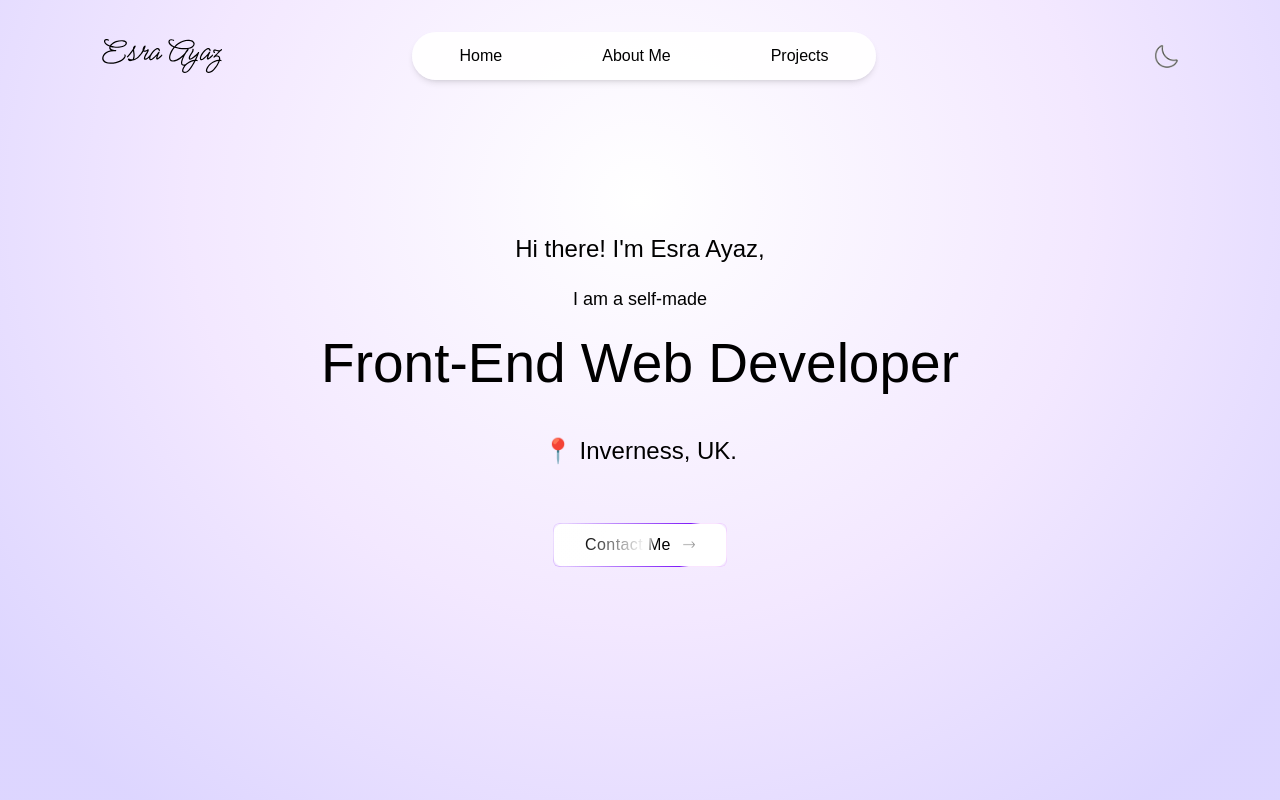
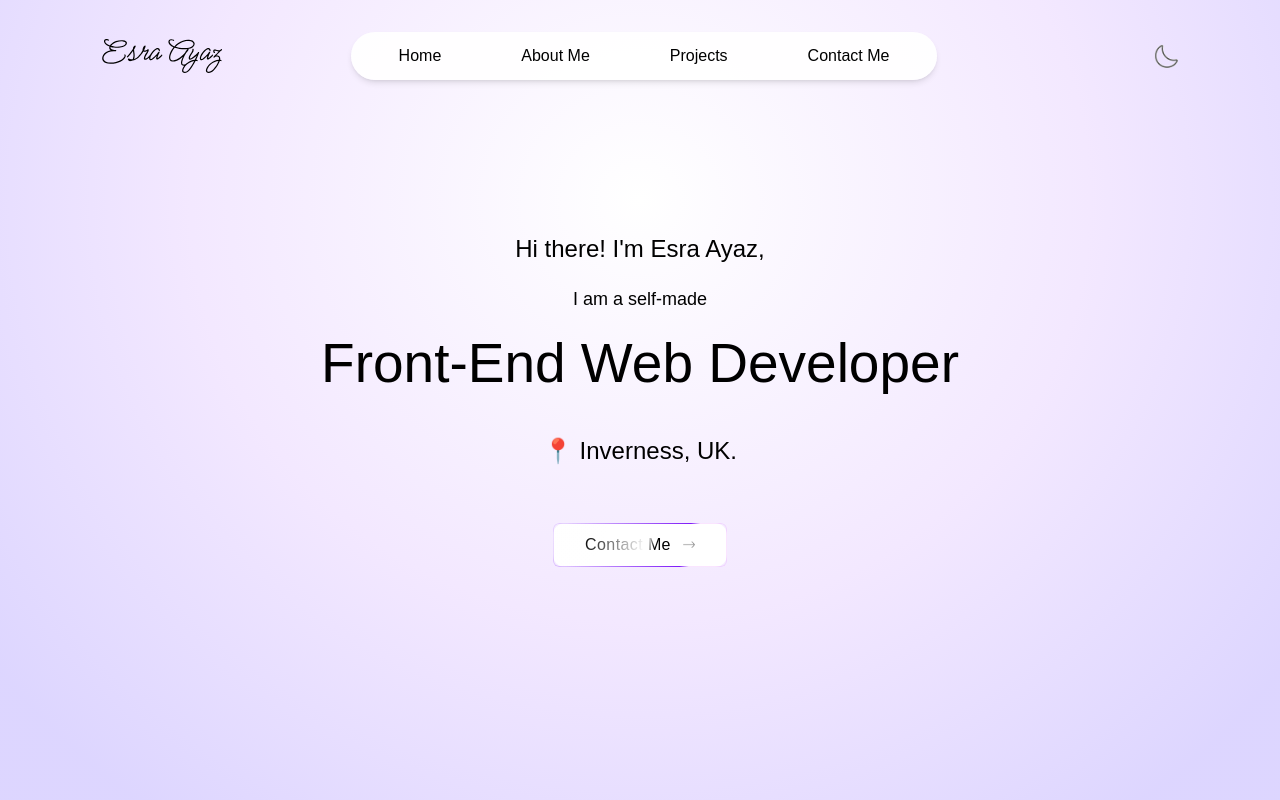
Before and after one commit to esraayaz/main-website, a Next.js app: page / in a window 1280 px wide. Shown: the top 800 px of the page. Built offline with nearby package versions, Linux system fonts and the light colour scheme; a web font is replaced by a local one.

Commit message:
Navbar component improved 🌜

```diff
--- a/Components/Navbar.jsx
+++ b/Components/Navbar.jsx
@@ -29,14 +29,14 @@ const Navbar = () => {
     <div>
       <nav
         className={`w-full fixed px-5 lg:px-8 xl:px-[8%] py-8 flex items-center justify-between z-50 ${
-          isScroll ? "bg-white/30 backdrop-blur-sm shadow-sm" : ""
+          isScroll ? "bg-white/60 backdrop-blur-sm shadow-sm" : ""
         }`}
       >
         <a href="#top">
           <Image src={assets.logo} alt="logo" className="w-30 cursor-pointer" />
         </a>
         <ul
-          className={`hidden md:flex items-center gap-20 lg:gap-25 rounded-full px-12 py-3 ${
+          className={`hidden md:flex items-center md:gap-8 lg:gap-20 rounded-full px-12 py-3 ${
             isScroll ? "" : "bg-white/90 shadow-md"
           }  mr-22`}
         >
@@ -53,6 +53,11 @@ const Navbar = () => {
           <li>
             <a className="font-Ovo" href="#projects">
               Projects
+            </a>
+          </li>
+          <li>
+            <a className="font-Ovo" href="#contact">
+              Contact Me
             </a>
           </li>
         </ul>
```
